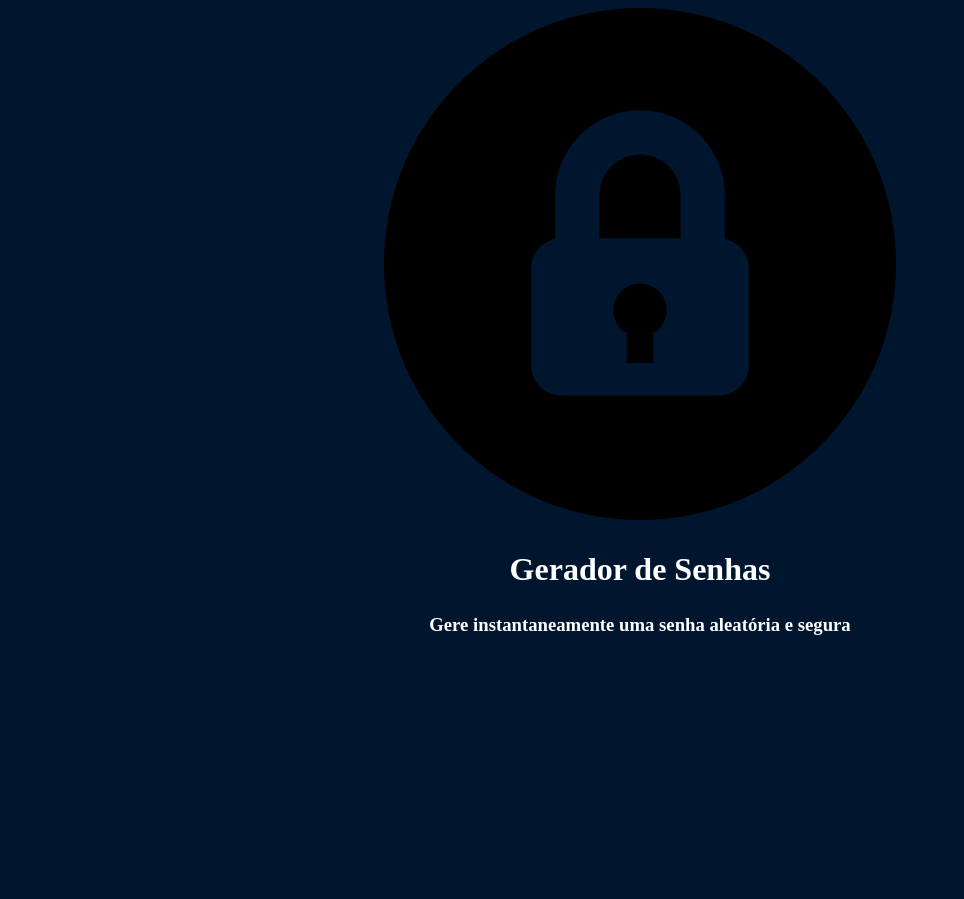
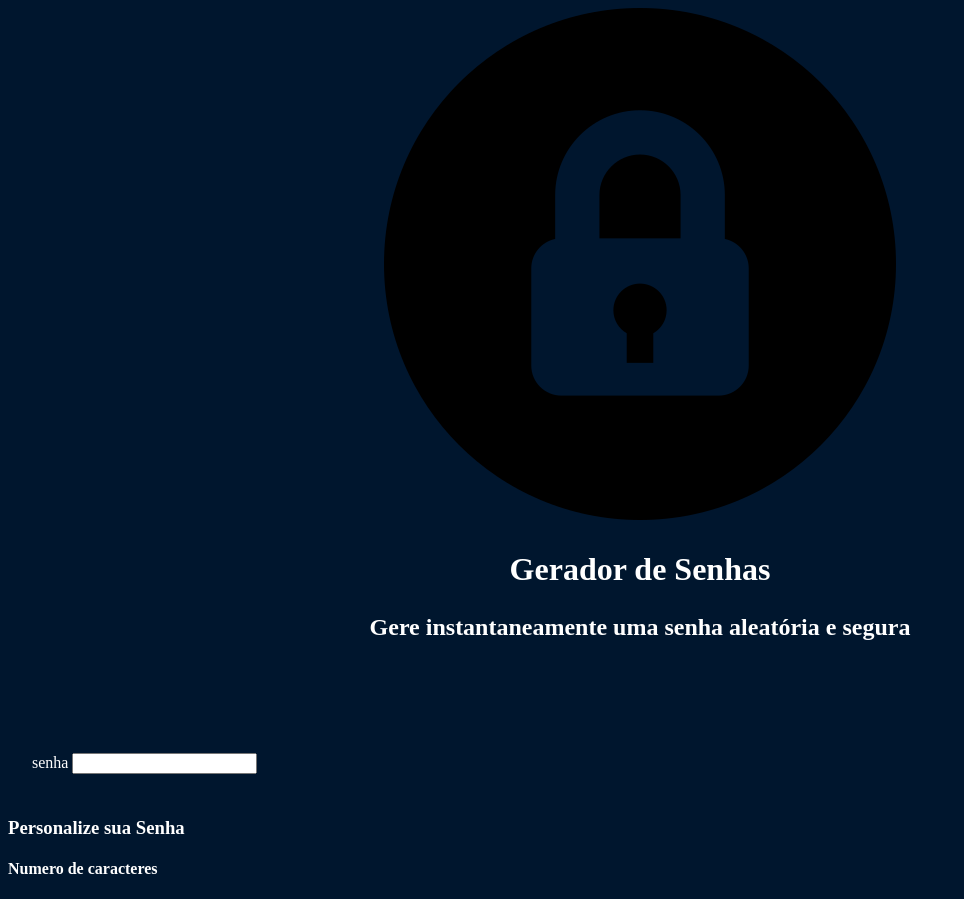
Before and after one commit to EmilyGaspar2007/3aano, a plain HTML site: page index.html in a window 1280 px wide. Shown: the whole page, without its empty margins (0-964 px from the left). Before the commit the page ends 800 px from the top, so only its background shows below. Drawn offline with Linux system fonts and the light colour scheme; files whose address does not match are found by name.

Commit message:
Add files via upload

```diff
--- a/index.html
+++ b/index.html
@@ -7,10 +7,31 @@
     <link rel="stylesheet" href="style.css">
 </head>
 <body>
+    <section class="conteudo">
     <div class="conteudo-titulo">
         <img src="./img/cadeado.png" alt="Cadeado fechado">
         <h2 class="titulo-principal"> Gerador de Senhas</h2>
-        <h3 class="tirulo-secundario"> Gere instantaneamente uma senha aleatória e segura</h3>
+        <h3 class="titulo-secundario"> Gere instantaneamente uma senha aleatória e segura</h3>
+    </div>
+    <div class="conteudo-senha">
+        <label for="senha" >senha</label>
+        <input name="senha" type="text" id="campo-senha">
+
+    </div>
+    </section>
+    <div class ="parametro">
+    <h3 class="paeamtro-titulo">Personalize sua Senha</h3>
+    </div>
+    <div class="parametro-coluna-senha">
+        <div class="parametro-senha">
+            <h4 class="parametro-senha-titulo">Numero de caracteres</h4>
+
+        <div class="parametro-senha">
+            <h4 class="parametro-senha-titulo"></h4>
+
+
+        </div>
+        </div>
     </div>
 </body>
 </html>
--- a/style.css
+++ b/style.css
@@ -12,3 +12,8 @@ body{
 .conteudo-titulo{
     text-align: center;
 }
+.conteudo-senha{
+    margin-top:88px;
+    background-color: #00162E;
+    padding: 24px;
+}
```
